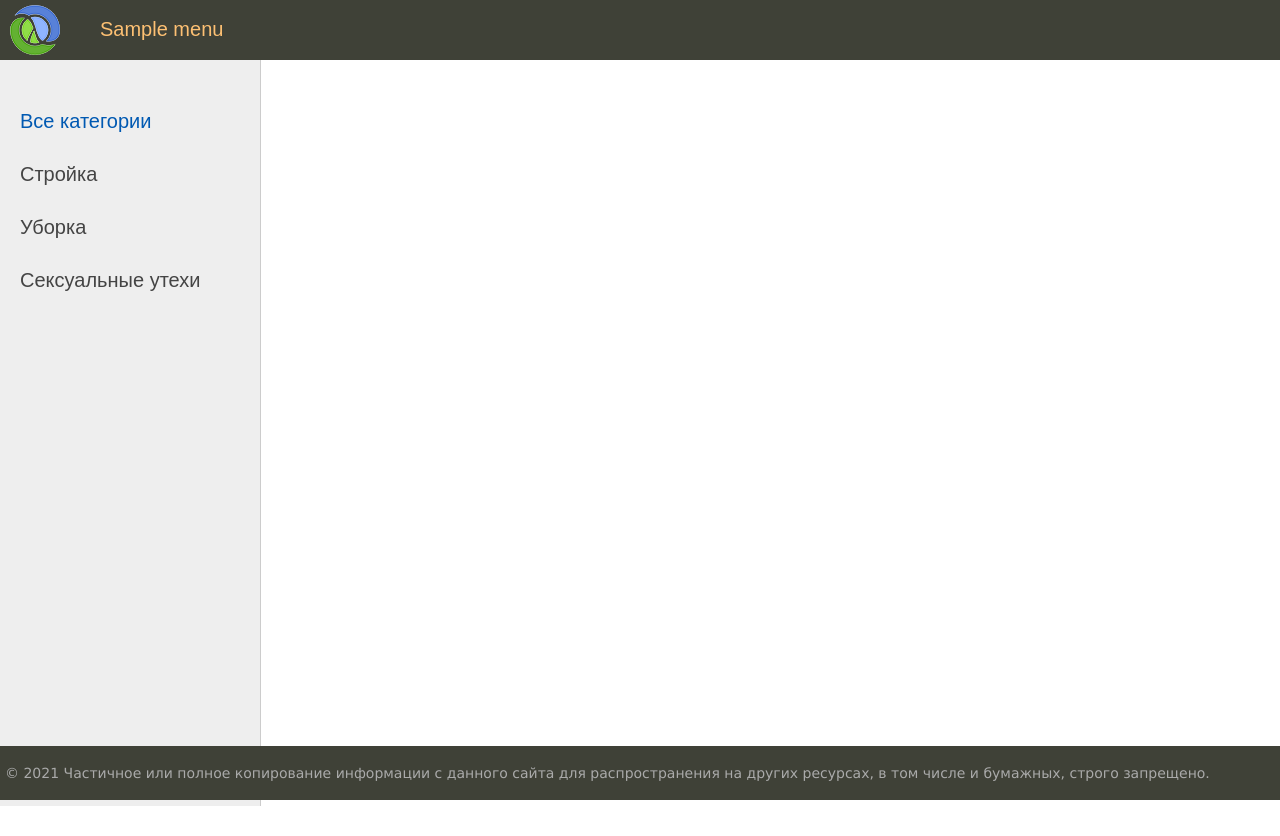
After one commit to Alekseyshutko/Shuba_front, a Flask app: template templates/base.html in a window 1280 px wide. The commit adds this page. Run offline with Flask 2, Linux system fonts and the light colour scheme; the template is opened without the code that fills it: most values are stand-ins (such as "Sample title", 1, 10 or a date in 2020).

Commit message:
added homepage template

```diff
--- a/main.py
+++ b/main.py
@@ -1,11 +1,14 @@
 from flask import Flask
+import requests
+from flask import render_template
 
 app = Flask(__name__)
-
+menu = ["О сайте", "Добавить статью", "Обратная связь", "Войти"]
 
 @app.route("/")
 def index():
-    return "shuba"
+    return render_template('base.html', title='Главная страница', menu=menu)
+
 
 if __name__ == "__main__":
     app.run(debug=True)
--- /dev/null
+++ b/static/css/styles.css
@@ -0,0 +1,392 @@
+html, body {
+	font-family: 'Arial';
+	margin: 0;
+	padding: 0;
+	height: 100%;
+	width: 100%;
+	color: #444;
+}
+
+a {
+	color: #0059b2;
+	text-decoration: none;
+}
+a:hover {
+	color: #CC0000;
+	text-decoration: underline;
+}
+
+img {max-width: 600px; height: auto;}
+
+img.img-article-left {
+	max-width: 300px;
+	height: auto;
+	float: left;
+	padding: 0 10px 10px 0;
+}
+
+img.img-article-left.thumb {
+	max-width: 150px;
+	height: auto;
+}
+
+p.link-read-post {
+	text-align: right;
+}
+p.link-read-post a {
+	padding: 10px;
+	min-width: 100px;
+	background: #333671;
+	color: #fff;
+	text-decoration: none;
+}
+
+div.article-panel {
+    background: #eee;
+    padding: 5px 10px 5px 10px;
+    box-sizing: border-box;
+    overflow: hidden;
+    color: #555;
+}
+div.article-panel p.first {
+    margin: 0;
+    float: left;
+}
+div.article-panel p.last {
+    margin: 0;
+    float: right;
+}
+
+ul.list-articles {
+	list-style: none;
+	margin: 0;
+	padding: 0;
+}
+ul.list-articles li {
+	border-bottom: 1px solid #ccc;
+}
+
+.table-page {
+	width: 100%;
+	height: 100%;
+	vertical-align: top;
+}
+.table-page tr {height: 100%;}
+
+.clear {clear: both;}
+
+.header {
+	background: #3F4137;
+	height: 60px;
+}
+
+.logo {
+	background: url('../images/logo.png') no-repeat 10px 5px;
+	width: 70px;
+	height: 60px;
+}
+
+ul.mainmenu {
+	list-style: none;
+	margin: 0;
+	padding: 0;
+	height: 60px;
+	color: #fdc073;
+	font-size: 20px;
+	overflow: hidden;
+}
+ul.mainmenu li {
+	float: left;
+	margin: 18px 40px 0 30px;
+}
+ul.mainmenu li.logo {margin: 0;}
+ul.mainmenu li.last {float: right;}
+
+ul.mainmenu li a {
+	color: #fdc073;
+	text-decoration: none;
+}
+ul.mainmenu li a:hover {
+	color: #FDA83D;
+}
+
+.panelitems {
+	text-align: center;
+}
+
+ul.langitem {
+	list-style: none;
+	display: inline-block;
+	margin: 30px;
+	padding: 0;
+	max-width: 300px
+}
+ul.langitem li {
+	margin: 10px 0 0 0;
+	width: 100%;
+}
+ul.langitem li.image {
+	margin: 0;
+	text-align: center;
+	width: 100%;
+	height: 250px;
+	overflow: hidden;
+}
+ul.langitem li.descr {
+	color: #777;
+	height: 170px;
+	overflow: hidden;
+}
+ul.langitem li a {
+	color: #fdc073;
+	text-decoration: none;
+	font-size: 20px;
+}
+ul.langitem li a:hover {
+	color: #FDA83D;
+}
+div.button {
+	background: #3F4137;
+	max-width: 200px;
+	margin: 0 auto;
+	padding: 5px 20px 5px 20px;
+	border-radius: 10px;
+	font-size: 20px;
+}
+
+.table-content {
+	width: 100%;
+	min-height: 100%;
+	height: 100%;
+}
+
+.left-chapters {
+	margin: 0;
+	background: #eee;
+	border-right: 1px solid #ccc;
+	min-height: 100%;
+}
+.left-chapters ul {
+	width: 230px;
+	min-height: 100%;
+	margin: 0;
+	padding: 20px 10px 10px 20px;
+	list-style: none;
+	font-size: 20px;
+}
+.left-chapters ul li {
+	margin: 30px 0 0 0;
+	color: #999;
+}
+.left-chapters ul li.selected {color: #0059b2; }
+.left-chapters ul li a {
+	color: #444;
+	text-decoration: none;
+}
+.left-chapters ul li a:hover { color: #CC0000; }
+.left-chapters ul li.share {margin: 60px 0 0 0;}
+.left-chapters ul li.share p {margin: 30px 0 30px 0;}
+.left-chapters ul li.share a {
+	display: inline-block;
+	width: 40px;
+	height: 40px;
+	margin: 0 20px 0 0;
+}
+.left-chapters ul li.share a.share-yt {
+	width: 100%;
+	height: 30px;
+	background: url('../images/share_yt.png') no-repeat 0 0
+}
+.left-chapters ul li.share a.share-yt:hover {
+	width: 100%;
+	height: 30px;
+	background: url('../images/share_yt.png') no-repeat 0 -30px
+}
+
+.content {
+	padding: 40px 20px 20px 40px;
+	width: 100%;
+	box-sizing: border-box;
+}
+
+ul.breadcrumbs {
+	margin: 0;
+	padding: 0;
+	list-style: none;
+	font-size: 20px;
+	font-family: Sans-serif, Arial, Tahoma;
+}
+ul.breadcrumbs li {
+	display: inline-block;
+}
+ul.breadcrumbs li a {
+	color: #0059b2;
+	text-decoration: none;
+}
+ul.breadcrumbs li a:hover { color: #CC0000; }
+ul.breadcrumbs li:after{
+	padding: 0 10px 0 10px;
+	content: "\2192";
+}
+ul.breadcrumbs li.last:after {content: "";}
+
+ul.control {
+	margin: 0;
+	padding: 60px 0 0 0;
+	list-style: none;
+	font-family: Sans-serif, Arial, Tahoma;
+	font-size: 18px;
+	width: 100%;
+}
+ul.control li {	float: left; padding: 0 0 0 10px;}
+ul.control li.first:before {content: "\2190"; padding: 0 10px 0 0;}
+ul.control li.last {float: right; padding: 0 40px 0 0;}
+ul.control li.last:after {content: "\2192"; padding: 0 0 0 10px;}
+ul.control li a { color: #0059b2; text-decoration: none; }
+ul.control li a:hover { color: #CC0000; }
+
+ul.content-table {
+	margin: 0;
+	padding: 60px 0 0 30px;
+	list-style: none;
+	font-family: Sans-serif, Arial, Tahoma;
+	font-size: 28px;
+}
+ul.content-table li {
+	margin: 0 0 40px 0;
+}
+ul.content-table li a {
+	color: #BB5715;
+	text-decoration: none;
+}
+ul.content-table li a:hover {color: #F0711C;}
+
+.content-text {
+	margin: 60px 0 0 30px;
+	color: #000;
+	font-size: 20px;
+	font-family: Yandex Sans Display Light;
+}
+.content-text h1 {font-size: 32px;}
+
+ul.lang-list {
+	list-style: none;
+	margin: 0;
+	padding: 14px 0 0 0;
+	background: #3F4137;
+	width: 100%;
+	height: 50px;
+	border-top: 1px solid #959A82;
+	box-sizing: border-box;
+	font-size: 18px;
+	font-family: Sans-serif, Arial, Tahoma;
+}
+ul.lang-list li {
+	display: inline-block;
+	margin-left: 40px;
+}
+ul.lang-list li.selected {color: #fdc073; border-bottom: 1px solid #fdc073;}
+ul.lang-list li a {
+	color: #eee;
+	text-decoration: none;
+}
+ul.lang-list li a:hover {color: #fdc073;}
+
+.topic-subject .topic-line {
+	border-bottom: 1px solid #CC0000;
+	margin-top: -16px;
+}
+
+.topic-subject .topic-text {
+	display: inline-block;
+	font-size: 28px;
+	color: #777;
+	padding: 0 10px 0 10px;
+	margin-left: 30px;
+	background: #fff;
+	font-family: Sans-serif, Arial, Tahoma;
+}
+
+.list-topic {
+	margin: 40px 0 60px 0;
+	font-family: Sans-serif, Arial, Tahoma;
+}
+.list-topic p {
+	margin: 0;
+	font-size: 28px;
+}
+.list-topic ol {
+	columns: 2;
+	-webkit-columns: 2;
+	column-gap: 40px;
+}
+.list-topic ol li {
+	display: list-item;
+	margin: 10px 10px 0 0px;
+	padding: 0 0 0 10px;
+}
+.list-topic ol li a {
+	color: #0059b2;
+	text-decoration: none;
+}
+.list-topic ol li a:hover {color: #CC0000;}
+
+.highlight {
+	max-width: 350px;
+	padding: 0 10px 0 10px;
+	margin: 0;
+	overflow: auto;
+	overflow-y: hidden;
+	background: #f0f0f0;
+}
+.highlight p { margin: 0; }
+.highlight .block {
+	width: 100%;
+	margin: 0;
+}
+.highlight .block p { margin: 0; }
+
+.quote {
+	background: url('../images/blockquote.png') no-repeat 0 10px;
+	padding: 5px 5px 5px 70px;
+	font-family: Sans-serif, Arial, Tahoma;
+	font-style: italic;
+}
+
+#footer {
+	box-sizing: border-box;
+
+	background: #3F4137;
+	padding: 5px;
+	color: #aaa;
+	font-size: 14px;
+	font-family: Verdana, Geneva, Arial, Helvetica;
+	text-align: left;
+	overflow: hidden;
+}
+#footer a {
+	text-decoration: underline;
+	color: #aaa;
+}
+
+.form-input {
+    width: 300px;
+    font-size: 16px;
+}
+
+.form-label {
+    display: inline-block;
+    min-width: 150px;
+    vertical-align: top;
+}
+
+.form-error ul {
+    list-style: none;
+    padding: 0;
+    color: #CC0000;
+}
+
+.form-button {
+    min-width: 200px;
+    font-size: 16px;
+}
--- /dev/null
+++ b/templates/base.html
@@ -0,0 +1,65 @@
+<!DOCTYPE html>
+<html>
+<head>
+	<title>{{title}}</title>
+	<link type="text/css" href="{{ url_for('static', filename='css/styles.css')}}" rel="stylesheet" />
+	<meta http-equiv="Content-Type" content="text/html; charset=utf-8">
+	<link rel="shortcut icon" href="{{ url_for('static', filename='images/main.ico')}}" type="image/x-icon"/>
+	<meta name="viewport" content="width=device-width, initial-scale=1.0">
+</head>
+<body>
+<table class="table-page" border=0 cellpadding="0" cellspacing="0">
+<tr><td valign=top>
+{% block mainmenu %}
+		<div class="header">
+			<ul id="mainmenu" class="mainmenu">
+			<li class="logo"><a href="#"><div class="logo"></div></a></li>
+{% for m in menu %}
+
+			<li><a href="#">{{m}}</a></li>
+
+
+{% endfor %}
+			</ul>
+			<div class="clear"></div>
+		</div>
+{% endblock mainmenu %}
+
+
+<table class="table-content" border=0 cellpadding="0" cellspacing="0">
+<tr>
+<!-- Sidebar слева -->
+	<td valign="top" class="left-chapters">
+	<ul id="leftchapters">
+		<li class="selected">Все категории</li>
+		<li><a href="#">Стройка</a></li>
+		<li><a href="#">Уборка</a></li>
+		<li><a href="#">Сексуальные утехи</a></li>
+		<li class="share">
+		</li>
+	</ul>
+</td>
+<!-- Конец Sidebar'а -->
+<td valign="top" class="content">
+	<!-- Хлебные крошки -->
+	{% block breadcrumbs %}
+	{% endblock %}
+
+<!-- Блок контента -->
+	<div class="content-text">
+{% block content %}
+{% endblock %}
+	</div>
+<!-- Конец блока контента -->
+
+</td></tr></table>
+</td></tr>
+<!-- Footer -->
+<tr><td valign=top>
+	<div id="footer">
+		<p>&copy; 2021 Частичное или полное копирование информации с данного сайта для распространения на других ресурсах, в том числе и бумажных, строго запрещено.</p>
+	</div>
+</td></tr></table>
+<!-- Конец footer'а и страницы -->
+</body>
+</html>
```
Also changed, not shown: templates/index.html (+6 -10 lines), static/images/blockquote.png (added), static/images/btn_yt.png (added), static/images/logo.png (added), static/images/main.ico (added), static/images/share_yt.png (added), static/images/smallmenu.png (added), user/__init__.py (added), user/routers.py (added).
